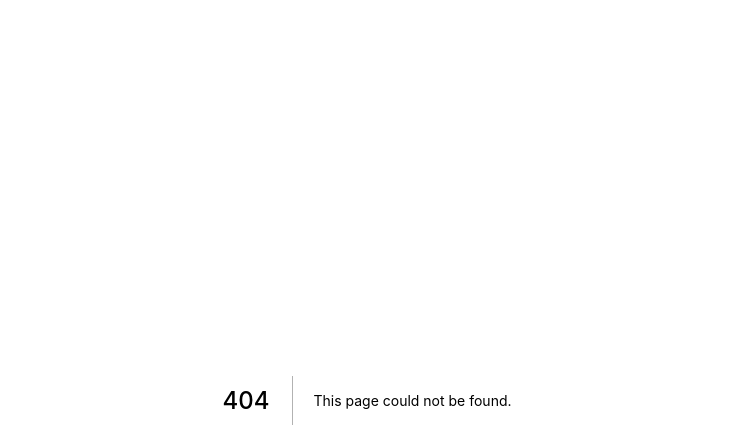
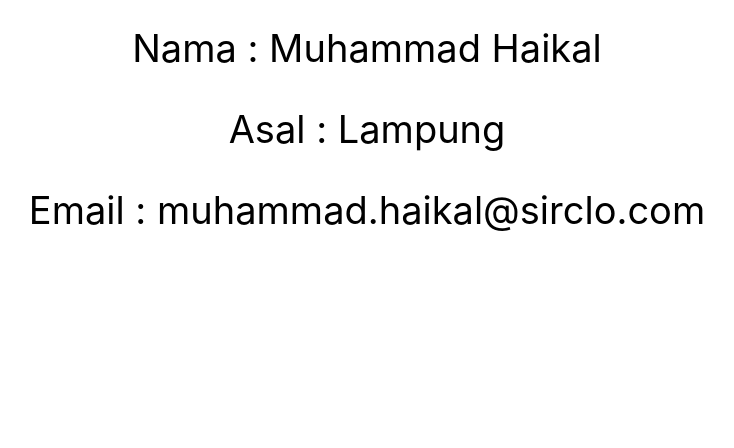
Before and after one commit to heykalll/training-batch6-2021next, a Next.js app in the folder task1/: page /about in a window 1280 px wide. Before the commit this address had no page. Shown: the top 448 px of the page, without its empty margins (273-1007 px from the left). Built offline with nearby package versions, Linux system fonts and the light colour scheme.

Commit message:
- Add about page - Apply global css - Add specific css to about page

```diff
--- /dev/null
+++ b/task1/pages/about/index.js
@@ -0,0 +1,13 @@
+import styles from '../../styles/about.module.css'
+
+function about() {
+  return(
+    <div>
+      <p className={styles.bio} >Nama  : Muhammad Haikal</p>
+      <p className={styles.bio} >Asal  : Lampung</p>
+      <p className={styles.bio} >Email : muhammad.haikal@sirclo.com</p>
+    </div>
+  )
+}
+
+export default about
--- /dev/null
+++ b/task1/styles/about.module.css
@@ -0,0 +1,9 @@
+.bio {
+  padding: 10px;
+  display: flex;
+  flex-direction: column;
+  justify-content: center;
+  align-items: center;
+  font-size: 38px;
+  margin: 15px;
+}
--- a/task1/styles/globals.css
+++ b/task1/styles/globals.css
@@ -7,10 +7,27 @@
 }
 
 a {
-  color: inherit;
   text-decoration: none;
+  color: rgb(209, 38, 72);
+}
+
+h1 {
+  font-size: 18px;
 }
 
 * {
   box-sizing: border-box;
 }
+
+title {
+  min-height: 100vh;
+  padding: 0 0.5rem;
+  display: flex;
+  flex-direction: column;
+  justify-content: center;
+  align-items: center;
+}
+
+div .title {
+  font-size: 54px;
+}
```
Also changed, not shown: task1/pages/[dynamic].js (added, +11 -0 lines), task1/pages/index.js (+11 -53 lines).
